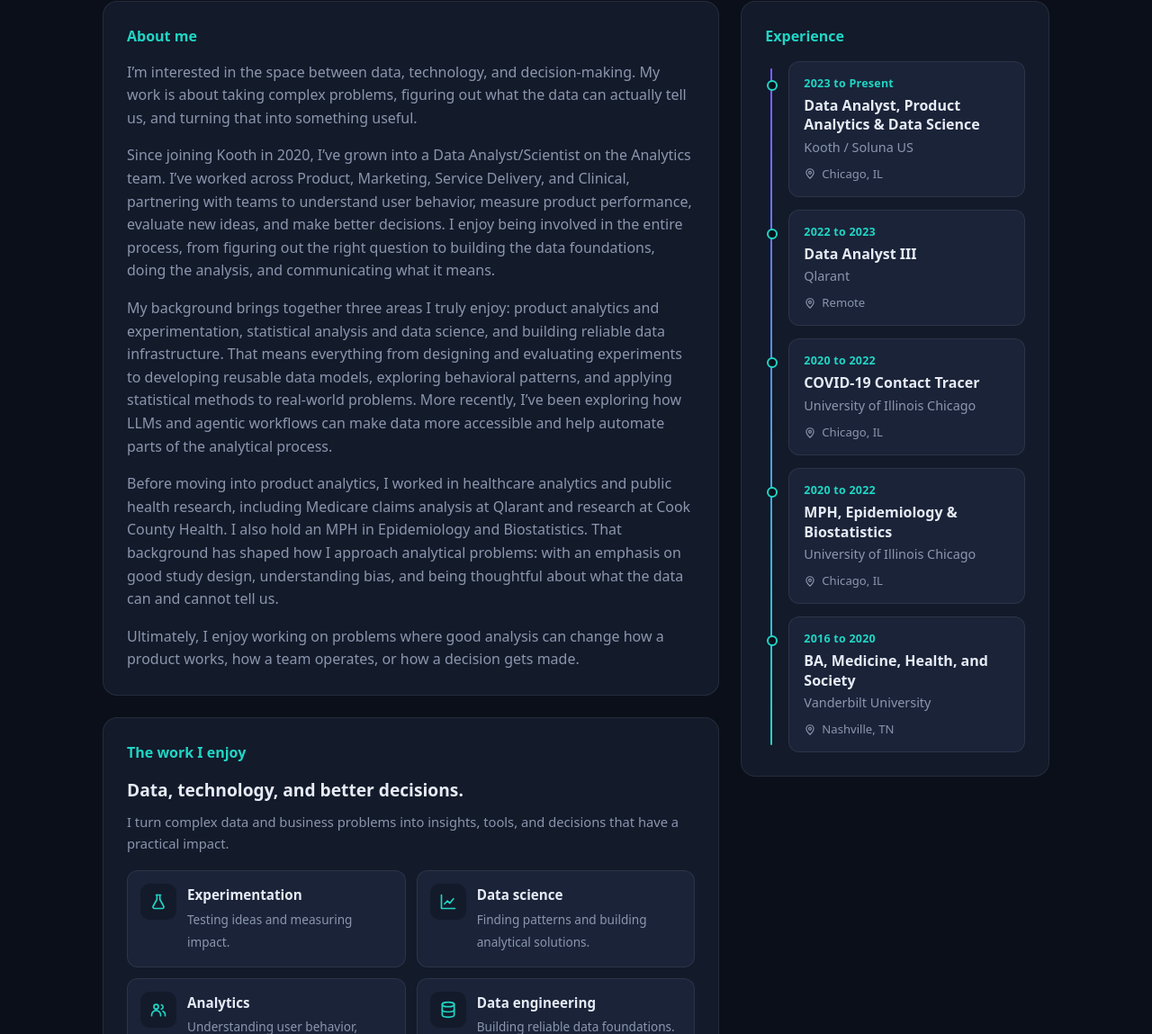
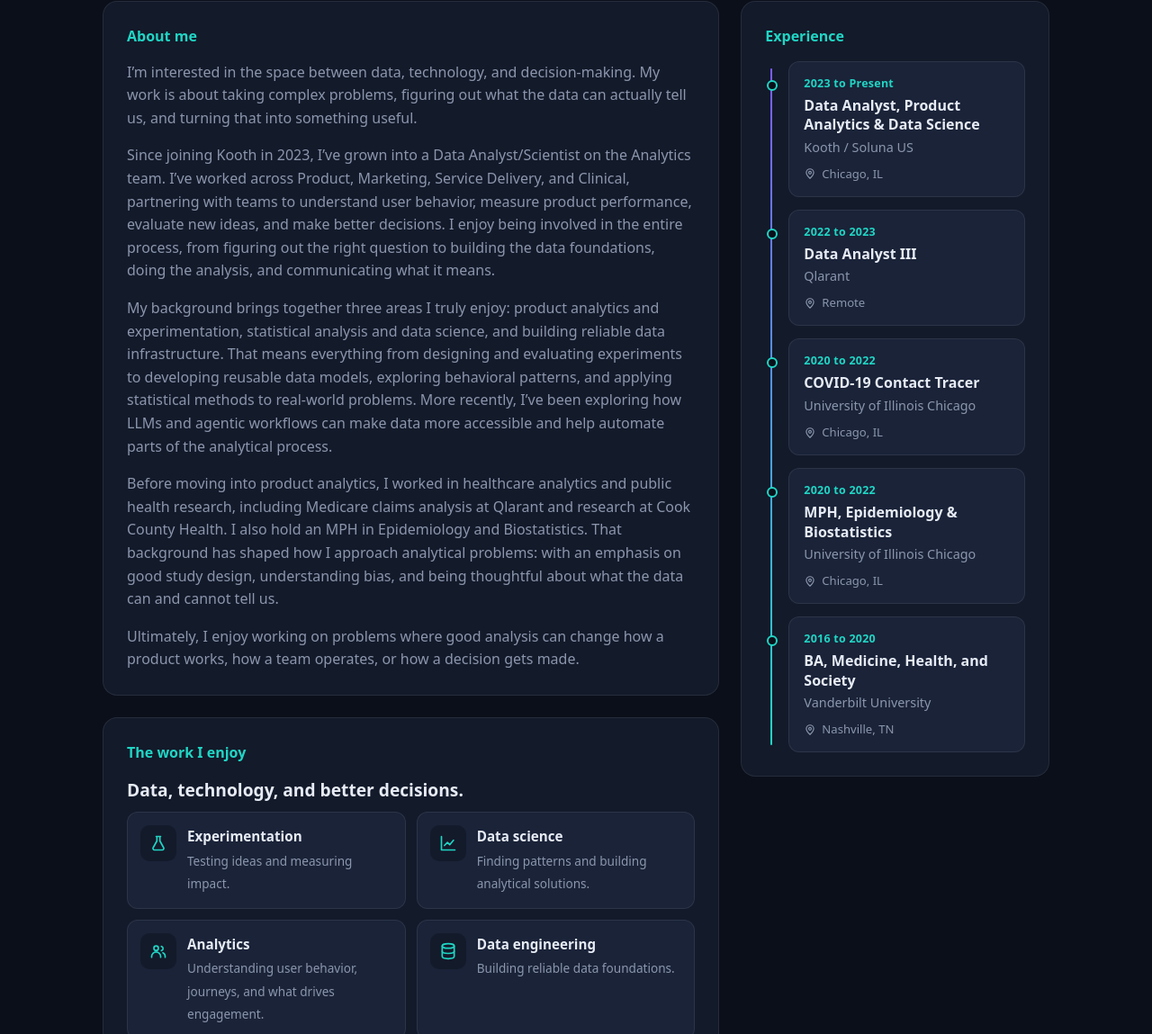
Before and after one commit to hassanhassan5198/hassanhassan5198.github.io, a plain HTML site: page index.html in a window 1280 px wide. Shown: the part 748-1897 px from the top of the page at 90% size. Drawn offline with Linux system fonts and the light colour scheme.

Commit message:
Update index.html

```diff
--- a/index.html
+++ b/index.html
@@ -169,7 +169,7 @@
       <div class="card">
         <h3>About me</h3>
         <p class="about-p">I’m interested in the space between data, technology, and decision-making. My work is about taking complex problems, figuring out what the data can actually tell us, and turning that into something useful.</p>
-        <p class="about-p">Since joining Kooth in 2020, I’ve grown into a Data Analyst/Scientist on the Analytics team. I’ve worked across Product, Marketing, Service Delivery, and Clinical, partnering with teams to understand user behavior, measure product performance, evaluate new ideas, and make better decisions. I enjoy being involved in the entire process, from figuring out the right question to building the data foundations, doing the analysis, and communicating what it means.</p>
+        <p class="about-p">Since joining Kooth in 2023, I’ve grown into a Data Analyst/Scientist on the Analytics team. I’ve worked across Product, Marketing, Service Delivery, and Clinical, partnering with teams to understand user behavior, measure product performance, evaluate new ideas, and make better decisions. I enjoy being involved in the entire process, from figuring out the right question to building the data foundations, doing the analysis, and communicating what it means.</p>
         <p class="about-p">My background brings together three areas I truly enjoy: product analytics and experimentation, statistical analysis and data science, and building reliable data infrastructure. That means everything from designing and evaluating experiments to developing reusable data models, exploring behavioral patterns, and applying statistical methods to real-world problems. More recently, I’ve been exploring how LLMs and agentic workflows can make data more accessible and help automate parts of the analytical process.</p>
         <p class="about-p">Before moving into product analytics, I worked in healthcare analytics and public health research, including Medicare claims analysis at Qlarant and research at Cook County Health. I also hold an MPH in Epidemiology and Biostatistics. That background has shaped how I approach analytical problems: with an emphasis on good study design, understanding bias, and being thoughtful about what the data can and cannot tell us.</p>
         <p class="about-p" style="margin-bottom:0">Ultimately, I enjoy working on problems where good analysis can change how a product works, how a team operates, or how a decision gets made.</p>
@@ -177,7 +177,7 @@
       <div class="card">
         <h3>The work I enjoy</h3>
         <p class="tagline">Data, technology, and better decisions.</p>
-        <p class="muted" style="margin:0 0 18px; font-size:.92rem">I turn complex data and business problems into insights, tools, and decisions that have a practical impact.</p>
+        <!-- <p class="muted" style="margin:0 0 18px; font-size:.92rem">I turn complex data and business problems into insights, tools, and decisions that have a practical impact.</p> -->
         <div class="tile-grid">
           <div class="tile"><div class="icon"><svg viewBox="0 0 24 24"><path d="M9 3h6M10 3v6l-5 9a2 2 0 0 0 1.8 3h10.4a2 2 0 0 0 1.8-3l-5-9V3"/></svg></div><div><strong>Experimentation</strong><span>Testing ideas and measuring impact.</span></div></div>
           <div class="tile"><div class="icon"><svg viewBox="0 0 24 24"><path d="M3 3v18h18"/><path d="M7 15l4-4 3 3 5-6"/></svg></div><div><strong>Data science</strong><span>Finding patterns and building analytical solutions.</span></div></div>
```
